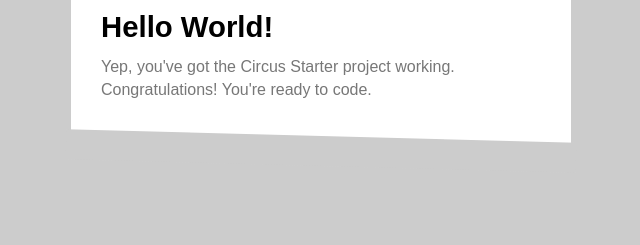
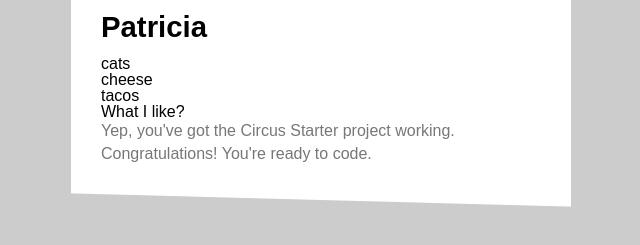
Before and after one commit to patriciamclaurin/wd3-week1-demo, a website: page index.html in a window 1280 px wide. Shown: the part 193-438 px from the top of the page, without its empty margins (319-959 px from the left). Drawn offline with Linux system fonts and the light colour scheme.

Commit message:
Talked about stuff I like

```diff
--- a/index.html
+++ b/index.html
@@ -15,7 +15,13 @@
 		<div class="content">
 			<div class="top-angle"></div>
 			<img class="logo" src="assets/img/logo.png">
-			<h1>Hello World!</h1>
+			<h1>Patricia</h1>
+			<ul>
+				<li>cats</li>
+				<li>cheese</li>
+				<li>tacos</li>
+			</ul>
+			<h3>What I like?</h3>
 			<p>Yep, you've got the Circus Starter project working.</p>
 			<p>Congratulations! You're ready to code.</p>
 			<code>1.1.0</code>
```
